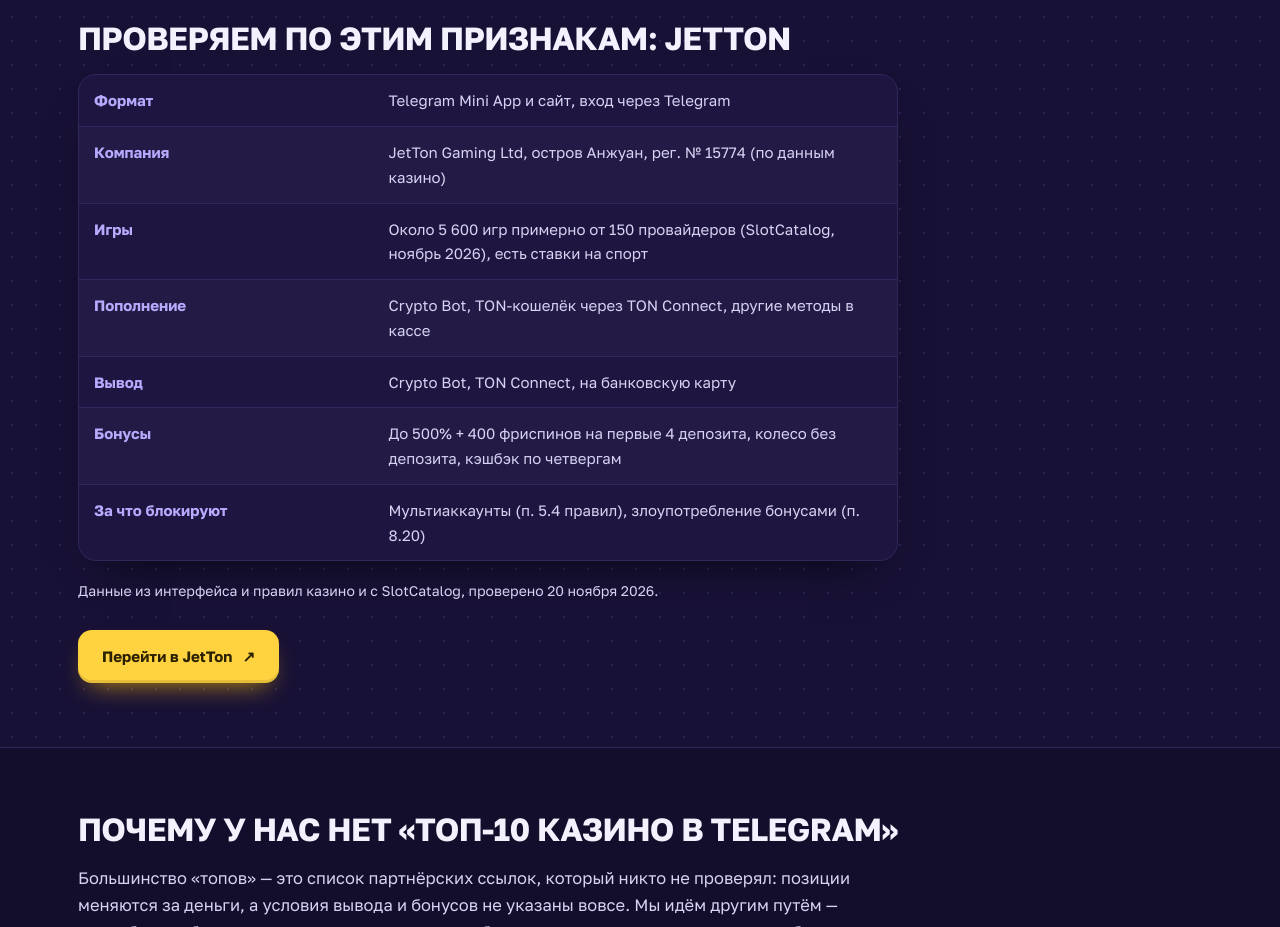
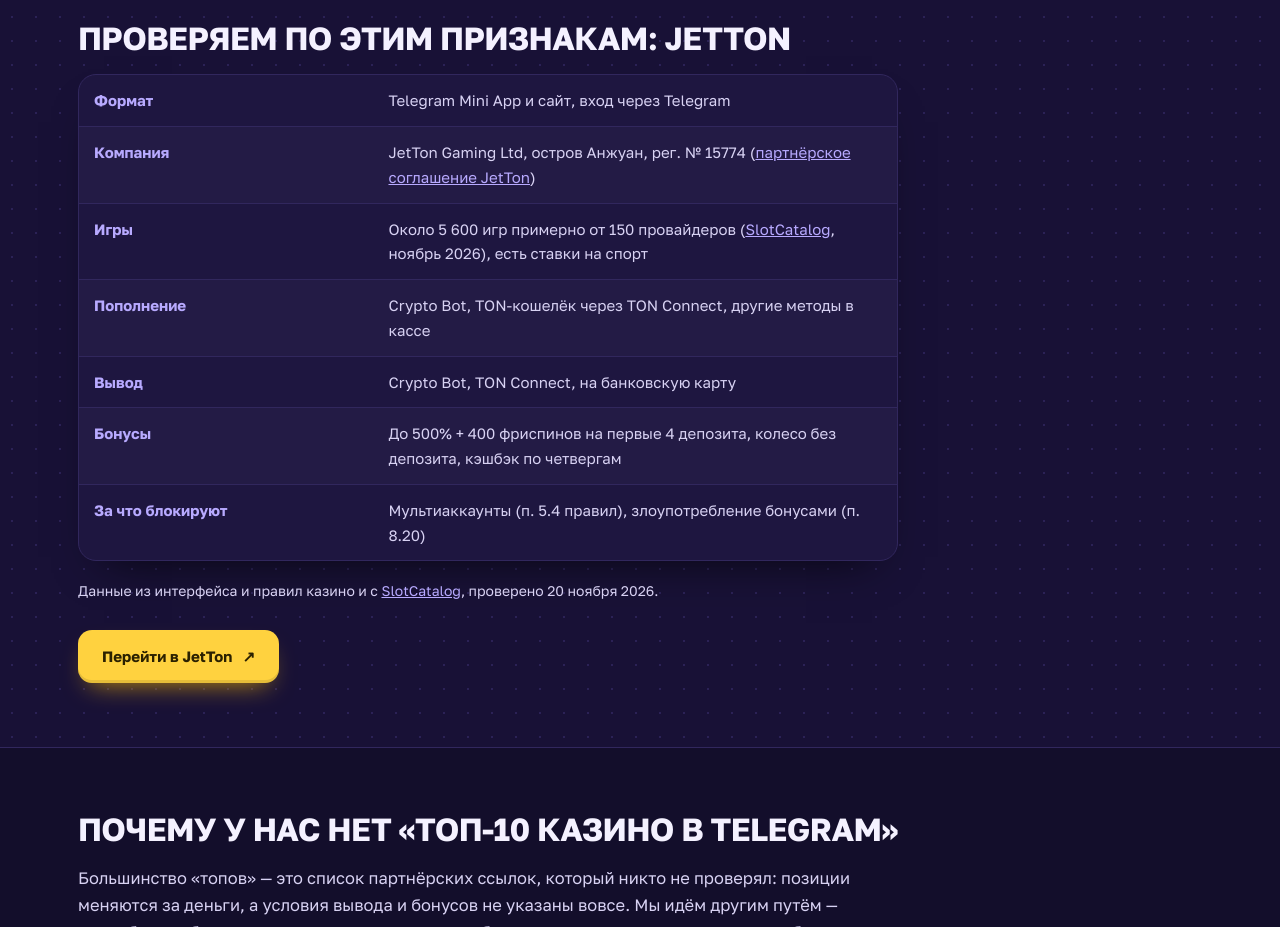
Before and after one commit to kroy-masterskaya/tonfishka-site, a plain HTML site: page telegram-kazino.html in a window 1280 px wide. Shown: the part 1960-2887 px from the top of the page. Drawn offline with Linux system fonts and the light colour scheme; a web font is replaced by a local one.

Commit message:
Add sources for casino data

```diff
--- a/telegram-kazino.html
+++ b/telegram-kazino.html
@@ -64,8 +64,8 @@
 
 <section class="sec alt"><div class="wrap prose">
   <h2>Проверяем по этим признакам: JetTon</h2>
-  <div class="tbl-wrap"><table class="tbl plain facts"><tbody><tr><td>Формат</td><td>Telegram Mini App и сайт, вход через Telegram</td></tr><tr><td>Компания</td><td>JetTon Gaming Ltd, остров Анжуан, рег. № 15774 (по данным казино)</td></tr><tr><td>Игры</td><td>Около 5&nbsp;600 игр примерно от 150 провайдеров (SlotCatalog, ноябрь 2026), есть ставки на спорт</td></tr><tr><td>Пополнение</td><td>Crypto Bot, TON-кошелёк через TON Connect, другие методы в кассе</td></tr><tr><td>Вывод</td><td>Crypto Bot, TON Connect, на банковскую карту</td></tr><tr><td>Бонусы</td><td>До 500% + 400 фриспинов на первые 4 депозита, колесо без депозита, кэшбэк по четвергам</td></tr><tr><td>За что блокируют</td><td>Мультиаккаунты (п. 5.4 правил), злоупотребление бонусами (п. 8.20)</td></tr></tbody></table></div>
-  <p class="small">Данные из интерфейса и правил казино и с SlotCatalog, проверено 20 ноября 2026.</p>
+  <div class="tbl-wrap"><table class="tbl plain facts"><tbody><tr><td>Формат</td><td>Telegram Mini App и сайт, вход через Telegram</td></tr><tr><td>Компания</td><td>JetTon Gaming Ltd, остров Анжуан, рег. № 15774 (<a href="https://jetton.partners/agreement" target="_blank" rel="noopener noreferrer">партнёрское соглашение JetTon</a>)</td></tr><tr><td>Игры</td><td>Около 5&nbsp;600 игр примерно от 150 провайдеров (<a href="https://slotcatalog.com/en/casino/jetton" target="_blank" rel="noopener noreferrer">SlotCatalog</a>, ноябрь 2026), есть ставки на спорт</td></tr><tr><td>Пополнение</td><td>Crypto Bot, TON-кошелёк через TON Connect, другие методы в кассе</td></tr><tr><td>Вывод</td><td>Crypto Bot, TON Connect, на банковскую карту</td></tr><tr><td>Бонусы</td><td>До 500% + 400 фриспинов на первые 4 депозита, колесо без депозита, кэшбэк по четвергам</td></tr><tr><td>За что блокируют</td><td>Мультиаккаунты (п. 5.4 правил), злоупотребление бонусами (п. 8.20)</td></tr></tbody></table></div>
+  <p class="small">Данные из интерфейса и правил казино и с <a href="https://slotcatalog.com/en/casino/jetton" target="_blank" rel="noopener noreferrer">SlotCatalog</a>, проверено 20 ноября 2026.</p>
   <div class="btns"><a class="btn" href="go.html?p=telegram-kazino&amp;b=mid" rel="nofollow sponsored" target="_blank">Перейти в JetTon <span class="arr">↗</span></a></div>
 </div></section>
 
```
Also changed, not shown: index.html (+1 -1 lines), o-sajte.html (+1 -1 lines).
